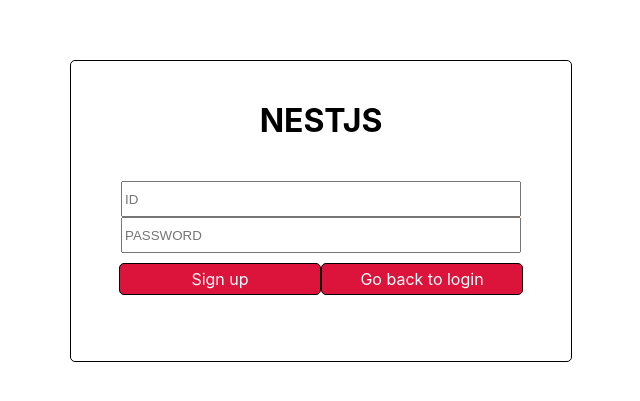
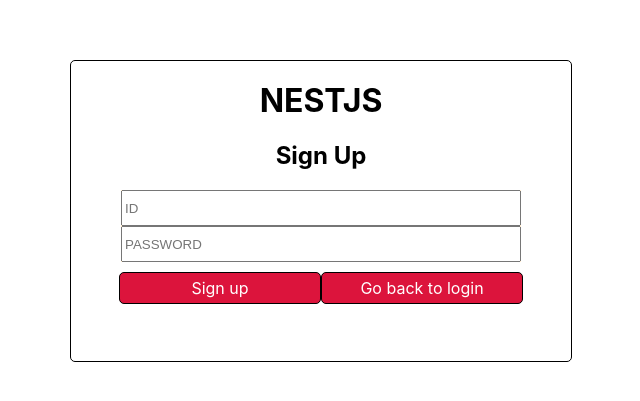
Before and after one commit to jinbekim/nestStudy, a React (Create React App) app in the folder front/: page /signup in a window 1280 px wide. Shown: the part 189-590 px from the top of the page, without its empty margins (319-959 px from the left). Built offline with nearby package versions, Linux system fonts and the light colour scheme.

Commit message:
Add: signup/login text

```diff
--- a/front/src/login/login.tsx
+++ b/front/src/login/login.tsx
@@ -4,7 +4,8 @@
   return (
     <div className="loginContainer">
       <div className="loginBox">
-        <h1 style={{ marginTop: '40px' }}>NESTJS</h1>
+        <h1 style={{ marginTop: '20px' }}>NESTJS</h1>
+        <h2 style={{ margin: '0px' }}>Log In</h2>
         <div className="inputBox">
           <input placeholder="ID" className="input inputID" />
           <input
--- a/front/src/signUp/signUp.tsx
+++ b/front/src/signUp/signUp.tsx
@@ -21,7 +21,8 @@
   return (
     <div className="loginContainer">
       <div className="loginBox">
-        <h1 style={{ marginTop: '40px' }}>NESTJS</h1>
+        <h1 style={{ marginTop: '20px' }}>NESTJS</h1>
+        <h2 style={{ margin: '0px' }}>Sign Up</h2>
         <div className="inputBox">
           <input
             placeholder="ID"
```
